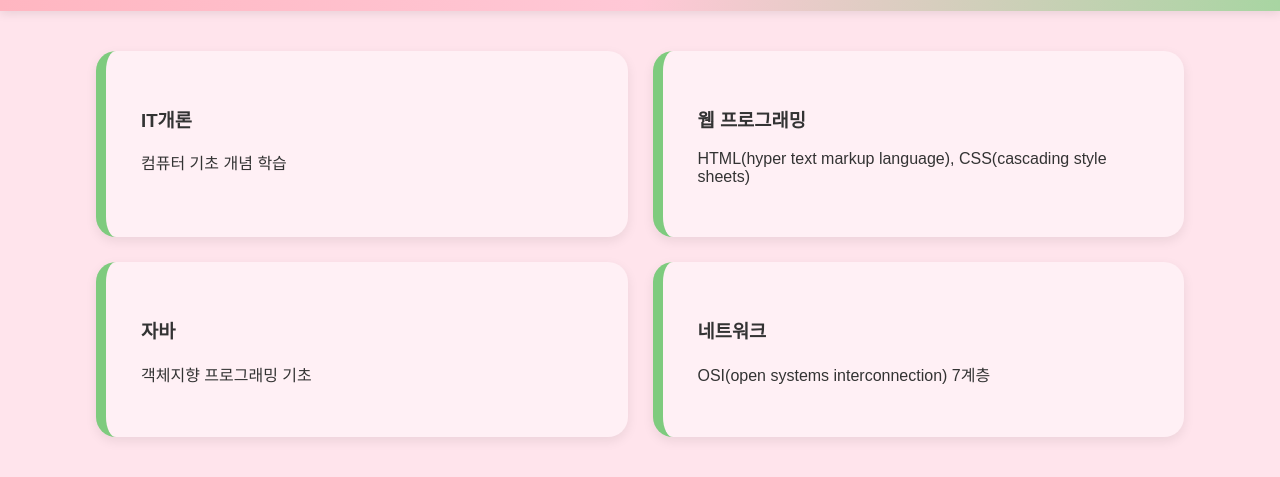
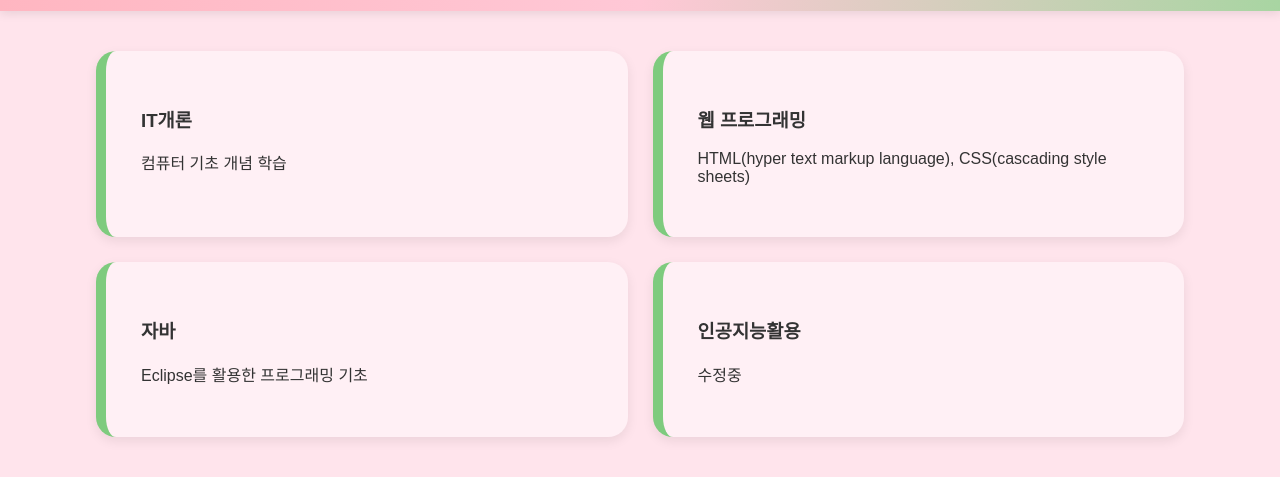
Before and after one commit to daeun04/daeun04.github.io, a plain HTML site: page index.html in a window 1280 px wide. Shown: the part 135-612 px from the top of the page. Drawn offline with Linux system fonts and the light colour scheme.

Commit message:
Update index.html

```diff
--- a/index.html
+++ b/index.html
@@ -35,12 +35,12 @@
 
     <a href="pages/java.html" class="subject-card">
       <h3>자바</h3>
-      <p>객체지향 프로그래밍 기초</p>
+      <p>Eclipse를 활용한 프로그래밍 기초</p>
     </a>
 
-    <a href="pages/network.html" class="subject-card">
-      <h3>네트워크</h3>
-      <p>OSI(open systems interconnection) 7계층</p>
+    <a href="pages/ai-tools.html" class="subject-card">
+      <h3>인공지능활용</h3>
+      <p>수정중</p>
     </a>
 
   </main>
```
